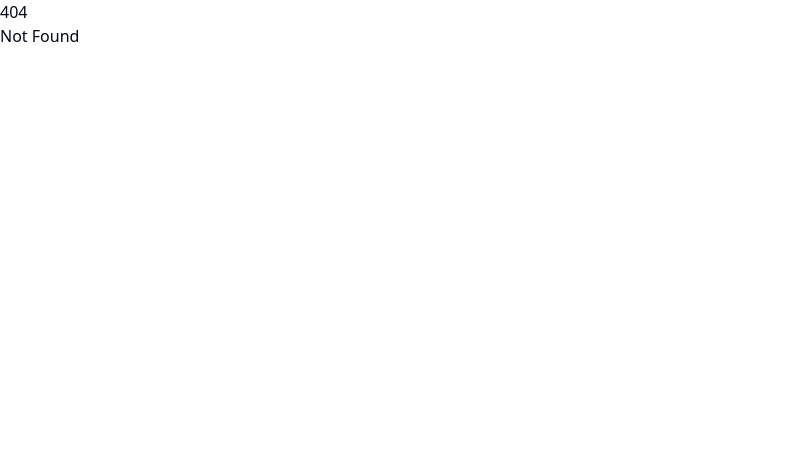
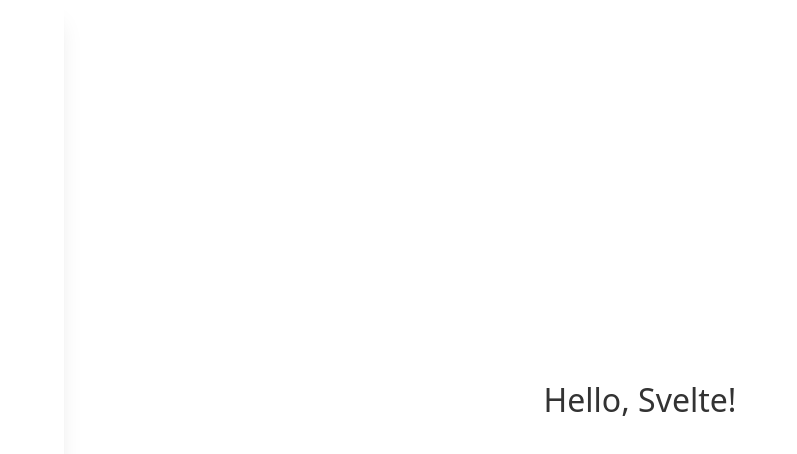
Before and after one commit to paix64/music-player, a SvelteKit app: page /library in a window 1280 px wide. Before the commit this address had no page. Shown: the top 454 px of the page, without its empty margins (0-797 px from the left). Built offline with nearby package versions, Linux system fonts and the light colour scheme; some icons are missing.

Commit message:
made navigation its own module

```diff
--- /dev/null
+++ b/src/lib/components/Navigation.svelte
@@ -0,0 +1,34 @@
+<script>
+    import {
+        PlayCircleIcon,
+        FolderIcon,
+        SearchIcon,
+    } from "svelte-feather-icons";
+</script>
+
+<div
+    class="fixed top-0 left-0 h-screen w-16 rounded text-slate-700 shadow-xl m-0 flex flex-col"
+>
+    <div class="my-auto mx-2">
+        <button
+            class="my-2 w-12 h-12 hover:text-red-500 transition-all"
+            on:click={() => (window.location.href = "/")}
+        >
+            <PlayCircleIcon size="50rem"></PlayCircleIcon>
+        </button>
+
+        <button
+            class="my-2 w-12 h-12 hover:text-red-500 transition-all"
+            on:click={() => (window.location.href = "/library")}
+        >
+            <FolderIcon size="50rem"></FolderIcon>
+        </button>
+
+        <button
+            class="my-2 w-12 h-12 hover:text-red-500 transition-all"
+            on:click={() => (window.location.href = "/library")}
+        >
+            <SearchIcon size="50rem"></SearchIcon>
+        </button>
+    </div>
+</div>
--- a/src/routes/+page.svelte
+++ b/src/routes/+page.svelte
@@ -4,14 +4,12 @@
     import { Progress } from "$lib/components/ui/progress";
     import { convertFileSrc } from "@tauri-apps/api/core";
     import { Shortcut } from "../Shortcut.js";
+    import Navigation from "$lib/components/Navigation.svelte";
 
     import {
         PlayIcon,
         SkipForwardIcon,
         SkipBackIcon,
-        PlayCircleIcon,
-        FolderIcon,
-        SearchIcon,
     } from "svelte-feather-icons";
     import {
         adjustVolume,
@@ -97,24 +95,7 @@
 </script>
 
 <div class="main non-selectable">
-    <div
-        class="fixed top-0 left-0 h-screen w-16 rounded text-slate-700 shadow-xl m-0 flex flex-col"
-    >
-        <div class="my-auto">
-            <PlayCircleIcon
-                size="50rem"
-                class="mx-auto my-4 w-12 h-12 hover:text-red-500 transition-all"
-            ></PlayCircleIcon>
-            <FolderIcon
-                size="50rem"
-                class="mx-auto my-4 w-12 h-12 hover:text-red-500 transition-all"
-            ></FolderIcon>
-            <SearchIcon
-                size="50rem"
-                class="mx-auto my-4 w-12 h-12 hover:text-red-500 transition-all"
-            ></SearchIcon>
-        </div>
-    </div>
+    <Navigation />
     <p class="mt-[0.75%] text-xl opacity-70">{song_album}</p>
     <Carousel.Root
         bind:api
--- /dev/null
+++ b/src/routes/library/+page.svelte
@@ -0,0 +1,23 @@
+<script>
+    import Navigation from "$lib/components/Navigation.svelte";
+    let message = "Hello, Svelte!";
+</script>
+
+<div>
+    <Navigation />
+    <h1>{message}</h1>
+</div>
+
+<style>
+    :root {
+        display: flex;
+        justify-content: center;
+        align-items: center;
+        height: 100vh;
+    }
+
+    h1 {
+        font-size: 2rem;
+        color: #333;
+    }
+</style>
```
Also changed, not shown: 2 other files (tests, documents, lock files or other folders).
